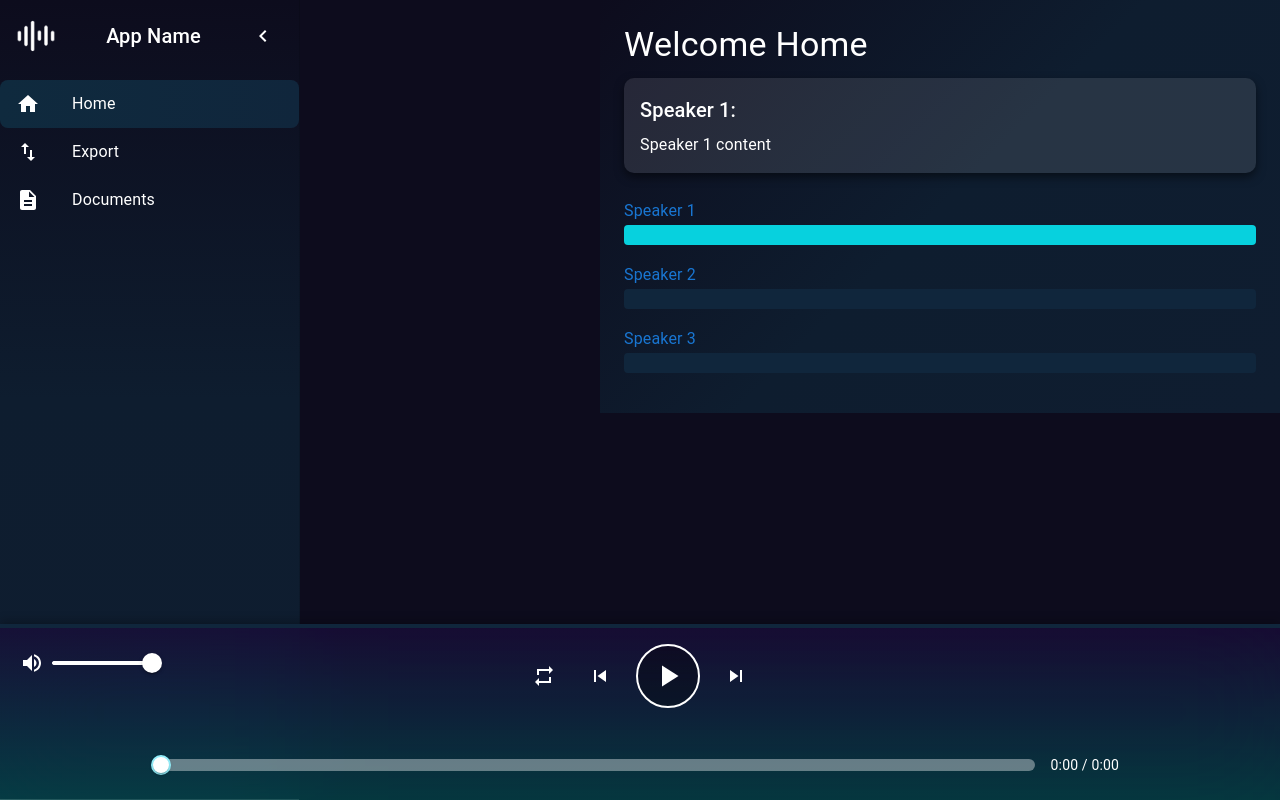
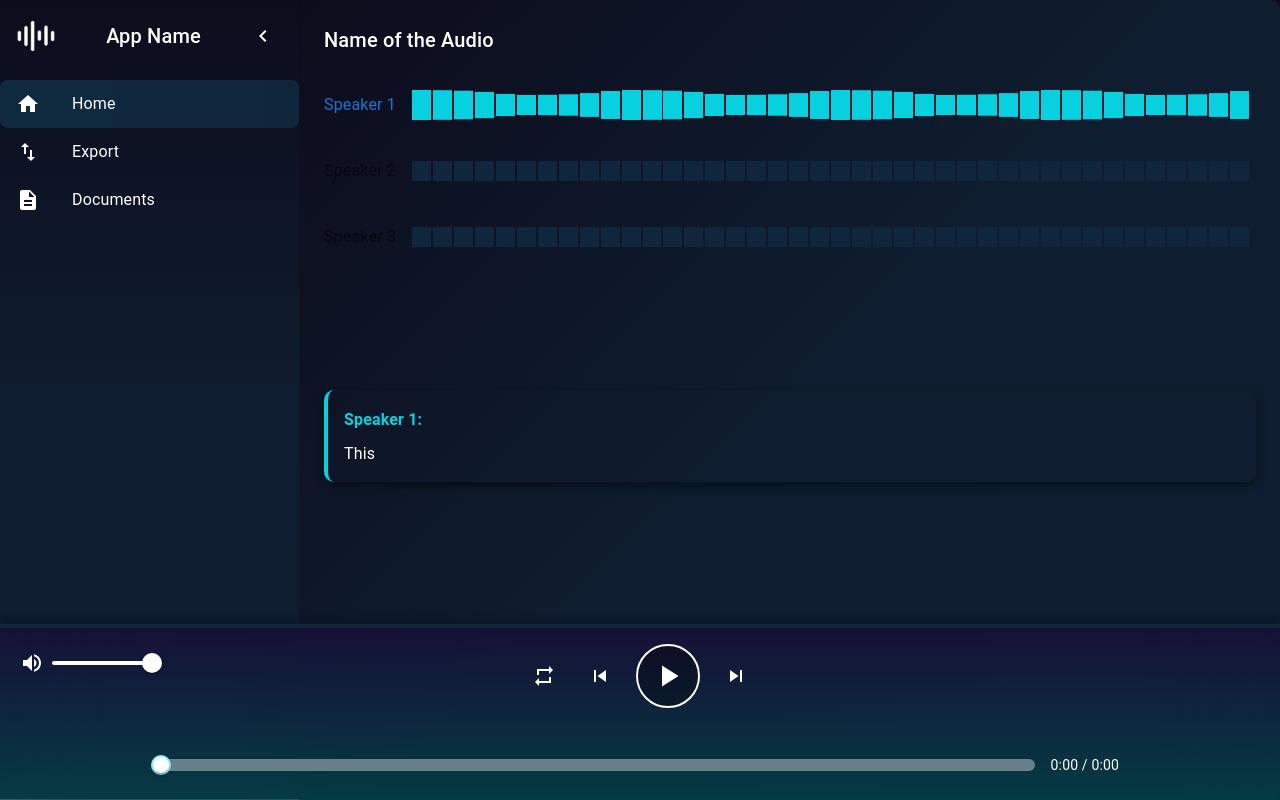
Before and after one commit to KaterinaSmilevska/SpeakerDiarizationFrontend, a React (Create React App) app in the folder speaker-diarization-frontend/: page / in a window 1280 px wide. Built offline with nearby package versions, Linux system fonts and the light colour scheme.

Commit message:
Refactored the sound bar instead of bar, the speaking to be displayed with wave  - Redesigned the box where the text of the speaker is displayed  - Removed the no speakers text

```diff
--- a/speaker-diarization-frontend/src/components/App/App.jsx
+++ b/speaker-diarization-frontend/src/components/App/App.jsx
@@ -7,17 +7,25 @@ import AudioPlayer from "../Player/AudioPlayer";
 const App = () => {
     const [currentTime, setCurrentTime] = useState(0);
     const speakers = [
-        { name: "Speaker 1", startTime: 0.0, endTime: 2.0, content: 'Speaker 1 content' },
-        { name: "Speaker 2", startTime: 6.0, endTime: 9.0, content: 'Speaker 2 content' },
-        { name: "Speaker 3", startTime: 10.0, endTime: 12.0, content: 'Speaker 3 content' },
-        { name: "Speaker 2", startTime: 12.0, endTime: 21.0, content: 'Speaker 2 content' },
-        { name: "Speaker 3", startTime: 22.0, endTime: 27.0, content: 'Speaker 3 content' },
-        { name: "Speaker 2", startTime: 27.0, endTime: 37.0, content: 'Speaker 2 content' },
-        { name: "Speaker 3", startTime: 37.0, endTime: 47.0, content: 'Speaker 3 content' },
-        { name: "Speaker 2", startTime: 47.0, endTime: 50.0, content: 'Speaker 2 content' },
-        { name: "Speaker 3", startTime: 50.0, endTime: 55.0, content: 'Speaker 3 content' },
-        { name: "Speaker 2", startTime: 55.0, endTime: 60.0, content: 'Speaker 2 content' },
-        { name: "Speaker 3", startTime: 60.0, endTime: 83.0, content: 'Speaker 3 content' },
+        { name: "Speaker 1", startTime: 0.0, endTime: 2.0, content: 'This recording is from the British Council' },
+        { name: "Speaker 2", startTime: 6.0, endTime: 9.0, content: 'Hello Maria, thanks for coming in for the interview.' },
+        { name: "Speaker 3", startTime: 10.0, endTime: 12.0, content: 'Its my pleasure. Thanks for inviting me.' },
+        { name: "Speaker 2", startTime: 12.0, endTime: 21.0, content: 'Well, as you know, the company has been expanding\n' +
+                                                                      'and we have an opening on our HR department. We\'re creating a new role for someone to lead our training and development within the company.'},
+        { name: "Speaker 3", startTime: 22.0, endTime: 27.0, content: 'Yes. I very much think that my skills and experience\n' +
+                                                                      'are a good fit for what you\'re looking for.\n' },
+        { name: "Speaker 2", startTime: 27.0, endTime: 37.0, content: 'That sounds great. So your CV looks strong, though it would be good\n' +
+                                                                      'if you could give us an overview in your own words of what you\'ve been doing over the past four years or so.' },
+        { name: "Speaker 3", startTime: 37.0, endTime: 47.0, content: 'Well, in my first job four years ago, I was working for a small HR services provider\n' +
+                                                                      'which offered HR services including LND to corporate clients.' },
+        { name: "Speaker 2", startTime: 47.0, endTime: 50.0, content: 'Okay, so it was only B to B.\n' },
+        { name: "Speaker 3", startTime: 50.0, endTime: 55.0, content: 'Yes, we only offered services to other companies, not B to C.\n' },
+        { name: "Speaker 2", startTime: 55.0, endTime: 60.0, content: 'Right. And it says here you then left that company about three years ago.\n' },
+        { name: "Speaker 3", startTime: 60.0, endTime: 83.0, content: 'Yes, that\'s right.\n' +
+                'I was looking for a little more stability and also to be part of a larger organization.\n' +
+                'So I joined a company with around 100 staff and a small HR team.\n' +
+                'As there are only a few of us, we each deal with a range of HR topics.\n' +
+                'In addition to payroll, one of the areas I was responsible for was learning and development.\n' },
     ];
 
     const handleTimeUpdate = (time) => {
@@ -30,7 +38,6 @@ const App = () => {
                 <Navigation />
                 <main style={{
                     flexGrow: 1,
-                    marginLeft: 300,
                     display: 'flex',
                     flexDirection: 'column',
                     overflow: 'hidden'
--- a/speaker-diarization-frontend/src/components/Home/Home.jsx
+++ b/speaker-diarization-frontend/src/components/Home/Home.jsx
@@ -1,11 +1,30 @@
-import React from "react";
+import React, { useState, useEffect } from "react";
 import { Box, Typography } from "@mui/material";
 import SpeakerWaveform from "../SpeakerWaveForm/SpeakerWaveForm";
 
-const Home =  ({ speakers, currentTime }) => {
-    const currentSpeaker = speakers.find(
-        speaker => currentTime >= speaker.startTime && currentTime <= speaker.endTime
-    );
+const Home = ({ speakers, currentTime, isPlaying }) => {
+    const [displayedText, setDisplayedText] = useState("");
+    const [currentSpeaker, setCurrentSpeaker] = useState(null);
+
+    useEffect(() => {
+        const speaker = speakers.find(
+            speaker => currentTime >= speaker.startTime && currentTime <= speaker.endTime
+        );
+
+        if (speaker) {
+            const chunks = speaker.content.split(' ');
+            const totalWords = chunks.length;
+            const timeElapsed = currentTime - speaker.startTime;
+            const totalDuration = speaker.endTime - speaker.startTime;
+            const wordIndex = Math.floor((timeElapsed / totalDuration) * totalWords);
+
+            setDisplayedText(chunks.slice(0, wordIndex + 1).join(' '));
+            setCurrentSpeaker(speaker);
+        } else {
+            setDisplayedText("");
+            setCurrentSpeaker(null);
+        }
+    }, [currentTime, speakers]);
 
     return (
         <Box
@@ -14,34 +33,42 @@ const Home =  ({ speakers, currentTime }) => {
                 color: '#ffffff',
                 padding: 3,
                 overflow: 'auto',
+                height: '100%',
+                borderRadius: '10px',
+                boxShadow: '0px 4px 10px rgba(0, 0, 0, 0.5)',
             }}
         >
-            <Typography variant="h4" gutterBottom>Welcome Home</Typography>
+            <Typography variant="h6" gutterBottom>
+                Name of the Audio
+            </Typography>
 
-            {currentSpeaker ? (
+            <SpeakerWaveform speakers={speakers} currentTime={currentTime} isPlaying={isPlaying} />
+
+            {displayedText ? (
                 <Box
                     sx={{
-                        marginBottom: 3,
+                        marginTop: 16,
                         padding: 2,
-                        backgroundColor: 'rgba(255, 255, 255, 0.1)',
+                        backgroundColor: 'linear-gradient(180deg, #0D0C1D, #0E1D2F, #0F1D30)',
                         borderRadius: '10px',
                         boxShadow: '0px 4px 10px rgba(0, 0, 0, 0.5)',
+                        borderLeft: '4px solid #07D1DE',
                     }}
                 >
-                    <Typography variant="h6" gutterBottom>
-                        {currentSpeaker.name}:
+                    <Typography
+                        variant="subtitle1"
+                        sx={{ color: '#07D1DE', fontWeight: 'bold' }}
+                    >
+                        {currentSpeaker?.name}:
                     </Typography>
-                    <Typography variant="body1">
-                        {currentSpeaker.content}
+                    <Typography variant="body1" sx={{ mt: 1 }}>
+                        {displayedText}
                     </Typography>
                 </Box>
             ) : (
-                <Typography variant="body1" sx={{ marginBottom: 3 }}>
-                    No speaker is currently speaking.
+                <Typography variant="body1" sx={{ marginTop: 3 }}>
                 </Typography>
             )}
-
-            <SpeakerWaveform speakers={speakers} currentTime={currentTime} />
         </Box>
     );
 };
--- a/speaker-diarization-frontend/src/components/Navigation/Navigation.jsx
+++ b/speaker-diarization-frontend/src/components/Navigation/Navigation.jsx
@@ -58,7 +58,6 @@ const Navigation = () => {
                         height: '100%',
                     }}
                 >
-                    {/* Header Section */}
                     <Box
                         sx={{
                             display: 'flex',
--- a/speaker-diarization-frontend/src/components/Player/AudioPlayer.jsx
+++ b/speaker-diarization-frontend/src/components/Player/AudioPlayer.jsx
@@ -15,7 +15,7 @@ const AudioPlayer = ({ onTimeUpdate }) => {
         if (pathname !== '/') return;
 
         const handleLoadedMetadata = () => {
-            setDuration(audioRef.current.duration); // Set duration when metadata is loaded
+            setDuration(audioRef.current.duration);
         };
 
         const handleTimeUpdate = () => {
--- /dev/null
+++ b/speaker-diarization-frontend/src/components/SpeakerWaveForm/SpeakerWaveForm.css
@@ -0,0 +1,26 @@
+@keyframes pulseLine {
+    0% {
+        transform: scaleY(1);
+    }
+    50% {
+        transform: scaleY(1.5);
+    }
+    100% {
+        transform: scaleY(1);
+    }
+}
+
+.pulse-bar {
+    display: inline-block;
+    height: 20px;
+    background-color: #07D1DE;
+    margin-right: 2px;
+    flex-grow: 1;
+    animation: pulseLine 1s infinite;
+    animation-delay: calc(0.1s * var(--i));
+}
+
+.pulse-bar.inactive {
+    background-color: #10263C;
+    animation: none;
+}
--- a/speaker-diarization-frontend/src/components/SpeakerWaveForm/SpeakerWaveForm.jsx
+++ b/speaker-diarization-frontend/src/components/SpeakerWaveForm/SpeakerWaveForm.jsx
@@ -1,7 +1,8 @@
 import React from "react";
 import { Box, Typography } from "@mui/material";
+import './SpeakerWaveForm.css';
 
-const SpeakerWaveform = ({ speakers, currentTime }) => {
+const SpeakerWaveform = ({ speakers, currentTime, isPlaying }) => {
     if (!speakers || speakers.length === 0) {
         return <Typography variant="body1">No speakers available</Typography>;
     }
@@ -24,17 +25,26 @@ const SpeakerWaveform = ({ speakers, currentTime }) => {
                 );
 
                 return (
-                    <Box key={index} sx={{ mb: 2 }}>
-                        <Typography variant="subtitle1" color="primary">
+                    <Box key={index} sx={{ mb: 2, display: 'flex', alignItems: 'center' }}>
+                        <Typography
+                            variant="subtitle1"
+                            color={isSpeaking ? "primary" : "textSecondary"}
+                            sx={{ mr: 2 }}
+                        >
                             {speaker.name}
                         </Typography>
                         <Box
-                            sx={{
-                                height: 20,
-                                backgroundColor: isSpeaking ? "#07D1DE" : "#10263C",
-                                borderRadius: 1,
-                            }}
-                        />
+                            sx={{ display: 'flex', alignItems: 'center', width: '90%', height: '50px' }}
+                            className={isPlaying ? 'waveform-container' : ''}
+                        >
+                            {[...Array(40)].map((_, i) => (
+                                <Box
+                                    key={i}
+                                    className={`pulse-bar ${!isSpeaking && 'inactive'}`}
+                                    style={{ '--i': i }}
+                                />
+                            ))}
+                        </Box>
                     </Box>
                 );
             })}
```
